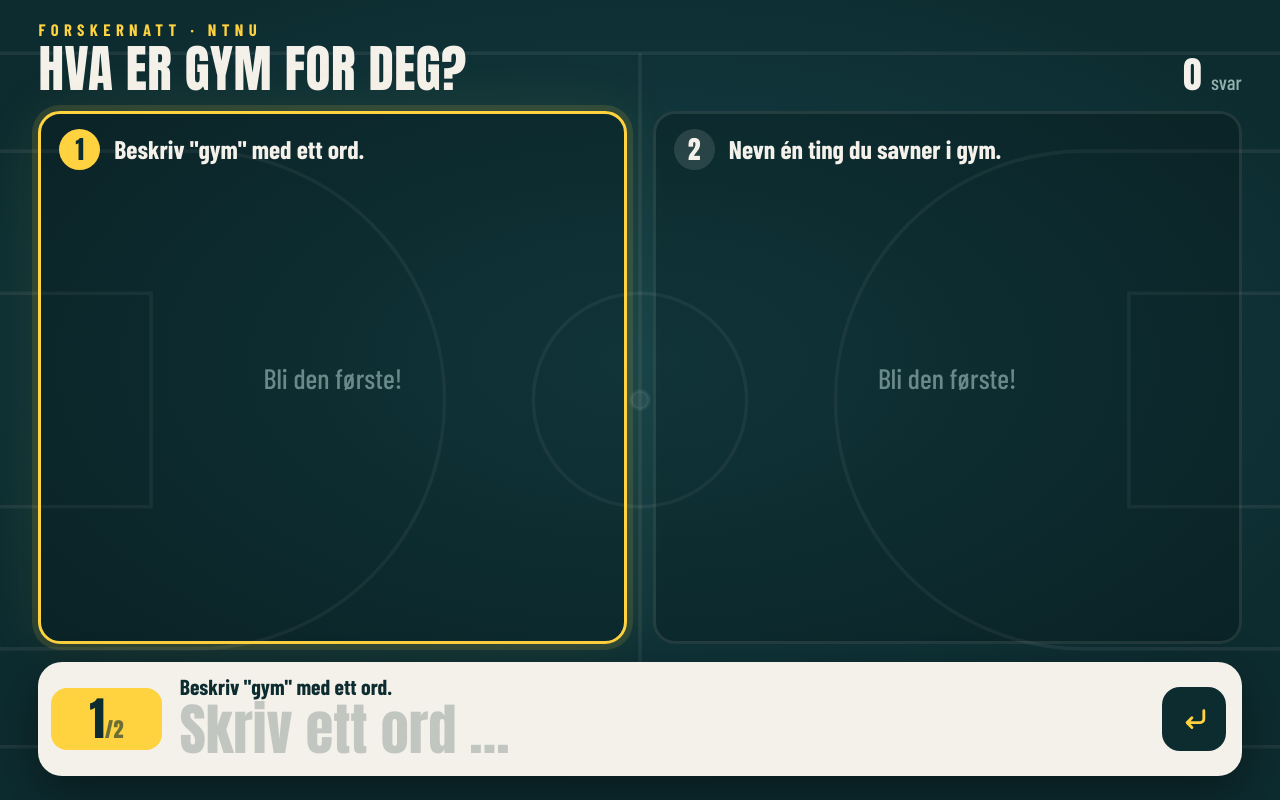
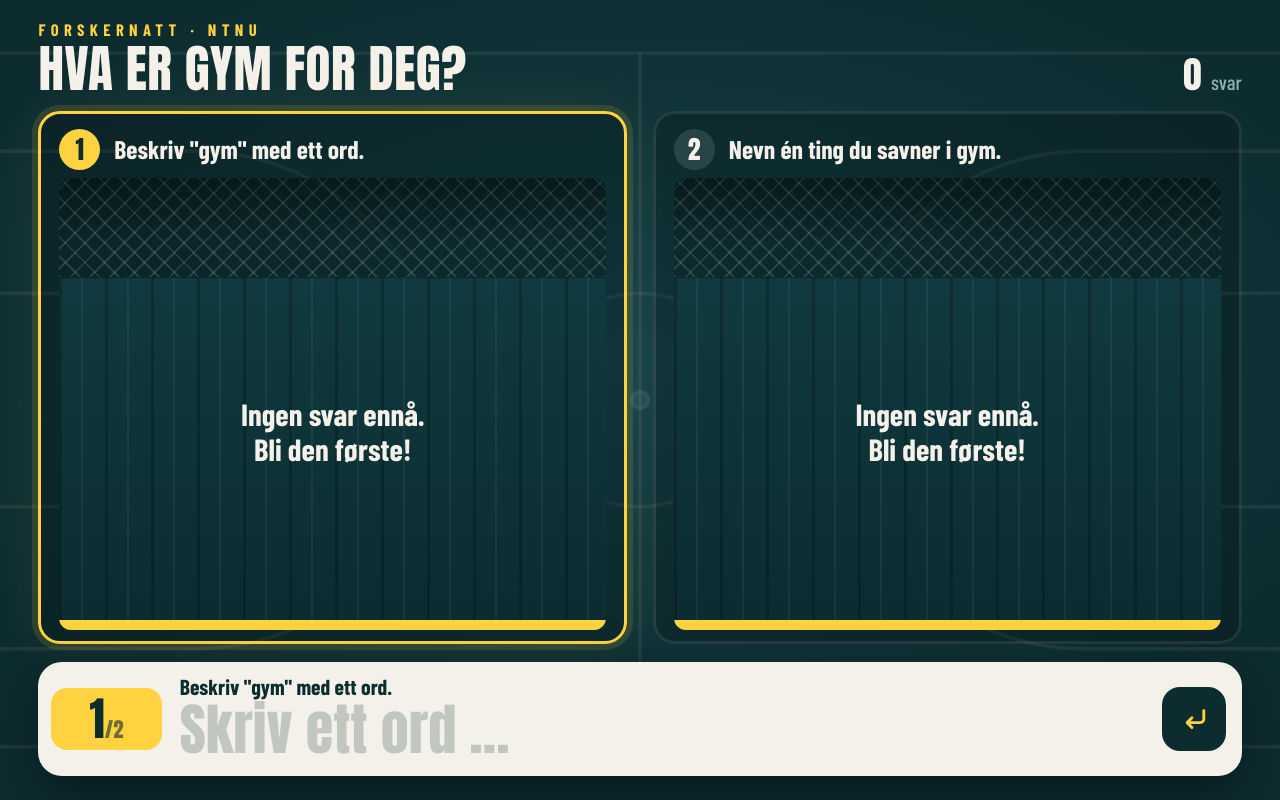
Before and after one commit to JumbalayaBill/gym-book, a plain HTML site: page index.html in a window 1280 px wide. Drawn offline with Linux system fonts and the light colour scheme.

Commit message:
feat: hide clouds behind a sports-hall curtain until you have answered
Clouds reveal for 10 s after a submit, hide as soon as the next person
types, and can be kept visible from the admin panel.

Co-Authored-By: Claude Opus 5.5 (1M context) <noreply@anthropic.com>

```diff
--- a/app.js
+++ b/app.js
@@ -28,12 +28,16 @@
   const counter = $('count');
   const clouds = [$('cloud-1'), $('cloud-2')];
   const panels = clouds.map((c) => c.closest('.panel'));
+  const cloudsEl = document.querySelector('.clouds');
+  const showToggle = $('show-toggle');
   const measure = measureText(WORD_FONT);
 
   let step = 0;
   let firstAnswer = '';
   let busy = false;
   let idleTimer = null;
+  let revealing = false;
+  let revealTimer = null;
 
   // ---------- Texts from config ----------
   document.title = cfg.title;
@@ -49,7 +53,8 @@
     [1, 2].forEach((q) => {
       const words = store.counts(q);
       renderCloud(clouds[q - 1], words, { measure, palette: cfg.palette, highlight: highlights[q - 1] });
-      panels[q - 1].classList.toggle('is-empty', words.length === 0);
+      panels[q - 1].querySelector('.curtain-text').textContent =
+        words.length ? cfg.curtainText : cfg.curtainTextEmpty;
     });
     const total = String(store.responses().length);
     if (counter.textContent !== total) {
@@ -63,6 +68,26 @@
     el.classList.remove(cls);
     void el.offsetWidth;
     el.classList.add(cls);
+  }
+
+  // ---------- Curtain ----------
+  // Clouds stay hidden so visitors aren't inspired by earlier answers.
+  // They show after a submit (revealMs), while admin is open, or when staff turn them on.
+  function updateCurtain() {
+    cloudsEl.classList.toggle('is-revealed', revealing || showToggle.checked || !adminEl.hidden);
+  }
+
+  function reveal() {
+    revealing = true;
+    clearTimeout(revealTimer);
+    revealTimer = setTimeout(hideClouds, cfg.revealMs);
+    updateCurtain();
+  }
+
+  function hideClouds() {
+    revealing = false;
+    clearTimeout(revealTimer);
+    updateCurtain();
   }
 
   // ---------- Answer flow ----------
@@ -122,6 +147,7 @@
     thanks.hidden = false;
     restartAnimation(thanks, 'play');
     draw([firstAnswer, word]);
+    reveal();
     setTimeout(() => {
       thanks.hidden = true;
       firstAnswer = '';
@@ -132,6 +158,7 @@
 
   input.addEventListener('input', () => {
     hideHint();
+    if (revealing) hideClouds(); // next visitor started typing
     armIdleTimer();
   });
 
@@ -174,6 +201,7 @@
 
   function toggleAdmin(open) {
     adminEl.hidden = !open;
+    updateCurtain();
     if (open) renderAdmin();
     else input.focus();
   }
@@ -192,6 +220,7 @@
 
   $('admin-close').addEventListener('click', () => toggleAdmin(false));
   $('csv-btn').addEventListener('click', downloadCSV);
+  showToggle.addEventListener('change', updateCurtain);
   document.addEventListener('keydown', (e) => {
     if (e.ctrlKey && e.shiftKey && e.key.toLowerCase() === 'a') {
       e.preventDefault();
--- a/config.js
+++ b/config.js
@@ -9,6 +9,10 @@ window.GYM_CONFIG = {
   thanks: 'Takk! Se etter ordene dine ↑',
   // Farger på ordene (linjefargene i en gymsal)
   palette: ['#ffd23f', '#ff5a5f', '#4da3ff', '#f4f1ea', '#3ddc84', '#ff9f43'],
+  // Ordskyene er skjult bak en «skillevegg» og vises så lenge etter at noen har svart (ms)
+  revealMs: 10000,
+  curtainText: 'Svar først, så får du se hva andre har svart',
+  curtainTextEmpty: 'Ingen svar ennå. Bli den første!',
   // Går tilbake til spørsmål 1 hvis ingen skriver på spørsmål 2 på så lenge (ms)
   idleResetMs: 60000,
 };
--- a/index.html
+++ b/index.html
@@ -38,13 +38,17 @@
   <main class="clouds">
     <section class="panel is-empty">
       <h2 class="q-title"><span class="q-num">1</span><span data-q="1"></span></h2>
-      <div class="cloud" id="cloud-1"></div>
-      <p class="empty">Bli den første!</p>
+      <div class="stage">
+        <div class="cloud" id="cloud-1"></div>
+        <div class="curtain" aria-hidden="true"><p class="curtain-text"></p></div>
+      </div>
     </section>
     <section class="panel is-empty">
       <h2 class="q-title"><span class="q-num">2</span><span data-q="2"></span></h2>
-      <div class="cloud" id="cloud-2"></div>
-      <p class="empty">Bli den første!</p>
+      <div class="stage">
+        <div class="cloud" id="cloud-2"></div>
+        <div class="curtain" aria-hidden="true"><p class="curtain-text"></p></div>
+      </div>
     </section>
   </main>
 
@@ -68,6 +72,7 @@
     </div>
     <p id="admin-warning" class="admin-warning" hidden>Obs: nettleseren lagrer ikke svarene. Last ned CSV jevnlig, og ikke lukk fanen.</p>
     <button type="button" id="csv-btn" class="csv-btn">Last ned CSV</button>
+    <label class="admin-toggle"><input type="checkbox" id="show-toggle"> Vis ordskyene hele tiden</label>
     <section>
       <h3 data-q="1"></h3>
       <ul id="admin-list-1" class="admin-list"></ul>
--- a/style.css
+++ b/style.css
@@ -147,12 +147,50 @@ h1 {
 }
 .panel.is-active .q-num { background: var(--yellow); color: var(--floor); }
 
-.cloud {
+.stage {
   position: relative;
   flex: 1;
   min-height: 0;
   margin-top: 1vh;
   overflow: hidden;
+  border-radius: 12px;
+}
+.cloud {
+  position: absolute;
+  inset: 0;
+  overflow: hidden;
+  transition: filter 0.9s var(--ease-out), opacity 0.9s var(--ease-out);
+}
+.clouds:not(.is-revealed) .cloud { filter: blur(18px); opacity: 0.35; }
+
+/* The "skillevegg": the dividing curtain of a Norwegian sports hall.
+   Netting at the top, pleated fabric below. Rolls up to reveal the cloud. */
+.curtain {
+  position: absolute;
+  inset: 0;
+  display: grid;
+  place-items: center;
+  padding: 0 8%;
+  background:
+    linear-gradient(to bottom, rgba(0, 0, 0, 0.35), transparent 14%),
+    repeating-linear-gradient(45deg, rgba(244, 241, 234, 0.13) 0 2px, transparent 2px 14px) top / 100% 22% no-repeat,
+    repeating-linear-gradient(-45deg, rgba(244, 241, 234, 0.13) 0 2px, transparent 2px 14px) top / 100% 22% no-repeat,
+    repeating-linear-gradient(90deg, rgba(0, 0, 0, 0.22) 0 3px, transparent 3px 22px, rgba(255, 255, 255, 0.05) 22px 24px, transparent 24px 46px) bottom / 100% 78% no-repeat,
+    linear-gradient(to bottom, rgba(10, 36, 40, 0.55) 22%, #103a3f 22.3%, #0b2c30);
+  box-shadow: inset 0 -10px 0 #ffd23f;
+  transform: translateY(0);
+  transition: transform 0.9s var(--ease-out);
+}
+.clouds.is-revealed .curtain { transform: translateY(-102%); }
+.curtain-text {
+  max-width: 18ch;
+  margin: 12% 0 0;
+  color: var(--ink);
+  font-weight: 700;
+  font-size: clamp(22px, 2.4vw, 46px);
+  line-height: 1.15;
+  text-align: center;
+  text-wrap: balance;
 }
 .cloud-word {
   position: absolute;
@@ -172,19 +210,6 @@ h1 {
 .cloud-word.is-hidden { opacity: 0; scale: 0.2; }
 .cloud-word.pulse { animation: pulse 1.6s ease-out; }
 
-.empty {
-  position: absolute;
-  inset: 0;
-  display: grid;
-  place-items: center;
-  margin: 0;
-  color: var(--muted);
-  font-size: clamp(20px, 2.2vw, 40px);
-  opacity: 0;
-  pointer-events: none;
-  transition: opacity 0.4s;
-}
-.panel.is-empty .empty { opacity: 0.7; }
 
 /* ---------- Answer bar ---------- */
 .answer-bar {
@@ -344,6 +369,8 @@ h1 {
   color: var(--red);
 }
 .admin-list button:hover { background: var(--red); color: #fff; }
+.admin-toggle { display: flex; align-items: center; gap: 10px; margin-top: 14px; cursor: pointer; }
+.admin-toggle input { width: 22px; height: 22px; accent-color: var(--yellow); }
 .admin-help { margin-top: 24px; color: var(--muted); font-size: 16px; }
 .admin kbd { padding: 1px 6px; border-radius: 4px; background: rgba(244, 241, 234, 0.12); font-family: inherit; }
 
```
Also changed, not shown: 2 other files.
